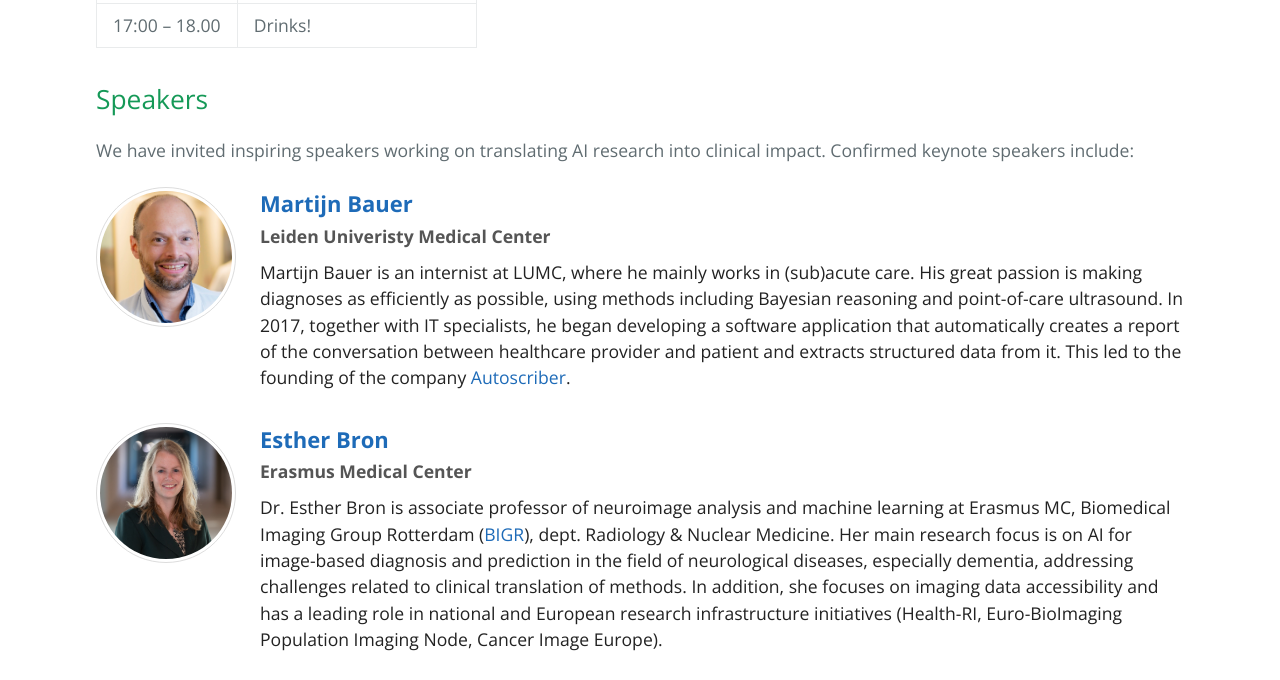
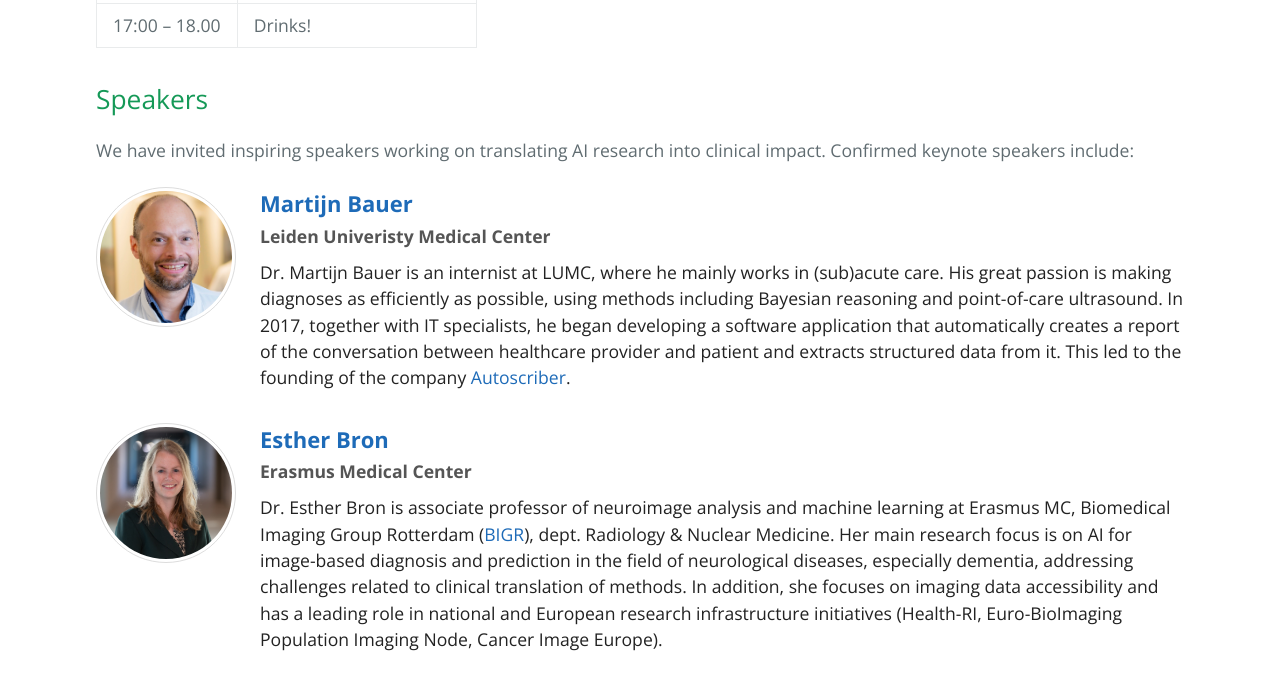
Before and after one commit to AI-Symposium-MedResearch/2026, a Jekyll site: the page built from index.md, in a window 1280 px wide and 900 px high, scrolled down 2279 px, cut to the strip 0-680 px from the top of the window. Built offline with Jekyll 4.4.1, drawn with Linux system fonts in a browser that asks for light colours; our own code applies the rules of GitHub Pages for plain Markdown files.

Commit message:
updated title for Martijn

```diff
--- a/index.md
+++ b/index.md
@@ -57,7 +57,7 @@ We have invited inspiring speakers working on translating AI research into clini
     <div class="info">
       <h3 class="name"><a href="https://www.linkedin.com/in/martijn-bauer-79909b6/">Martijn Bauer</a></h3>
       <p class="affiliation">Leiden Univeristy Medical Center</p>
-      <p class="bio">Martijn Bauer is an internist at LUMC, where he mainly works in (sub)acute care. His great passion is making diagnoses as efficiently as possible, using methods including Bayesian reasoning and point-of-care ultrasound. In 2017, together with IT specialists, he began developing a software application that automatically creates a report of the conversation between healthcare provider and patient and extracts structured data from it. This led to the founding of the company <a href="https://www.linkedin.com/company/autoscriber/">Autoscriber</a>.</p>
+      <p class="bio">Dr. Martijn Bauer is an internist at LUMC, where he mainly works in (sub)acute care. His great passion is making diagnoses as efficiently as possible, using methods including Bayesian reasoning and point-of-care ultrasound. In 2017, together with IT specialists, he began developing a software application that automatically creates a report of the conversation between healthcare provider and patient and extracts structured data from it. This led to the founding of the company <a href="https://www.linkedin.com/company/autoscriber/">Autoscriber</a>.</p>
     </div>
   </div>
   <div class="speaker">
```
